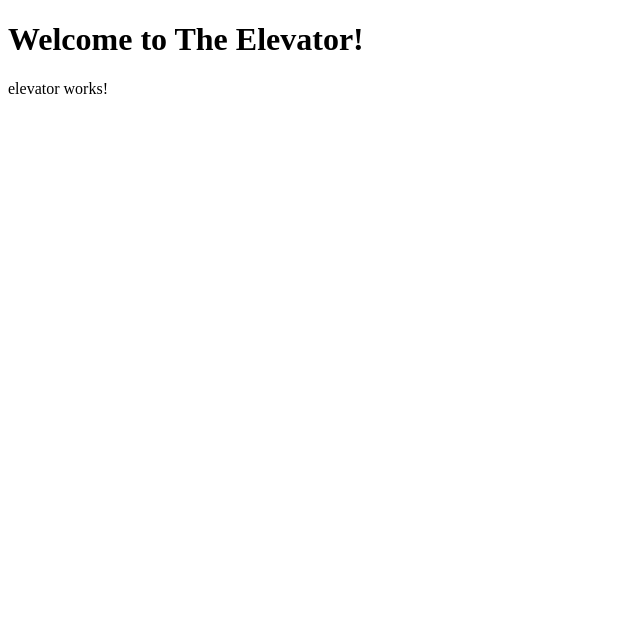
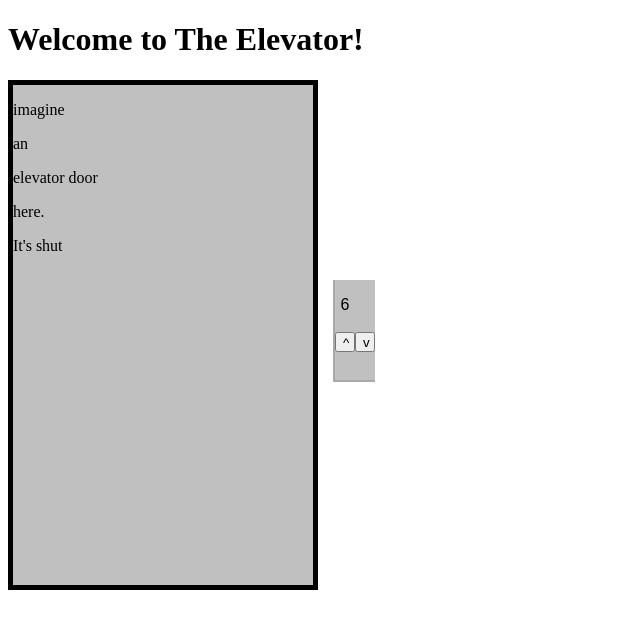
Before and after one commit to coletrumbocole/world-of-kata, an Angular app in the folder August/: page / in a window 1280 px wide. Shown: the top 628 px of the page, without its empty margins (0-640 px from the left). Built offline with nearby package versions, Linux system fonts and the light colour scheme.

Commit message:
using scss now. Elevator and panel views almost done. Creted ElevatorDoor class

```diff
--- /dev/null
+++ b/August/src/app/elevator-door.ts
@@ -0,0 +1,15 @@
+import { Injectable } from '@angular/core';
+
+@Injectable()
+export class ElevatorDoor implements Injectable {
+  doorSign = "shut";
+
+  open() {
+    this.doorSign = "open";
+  }
+
+  toString() {
+    let str = "It\'s " + this.doorSign;
+    return str;
+  }
+}
--- a/August/src/app/elevator/elevator.component.html
+++ b/August/src/app/elevator/elevator.component.html
@@ -1,3 +1,14 @@
-<p>
-  elevator works!
-</p>
+<div id="wall">
+    <div id="elevator-door">
+        <p>imagine</p>
+        <p>an</p>
+        <p>elevator door</p>
+        <p>here.</p>
+        <p>{{ door.toString() }}</p>
+    </div>
+    <div id="elevator-button-panel">
+        <p>6</p>
+        <button (click)="doorOpen">^</button>
+        <button (click)="doorOpen">v</button>
+    </div>
+</div>
--- /dev/null
+++ b/August/src/app/elevator/elevator.component.scss
@@ -0,0 +1,30 @@
+#wall {
+}
+
+#elevator-door {
+    height: 500px;
+    width: 300px;
+    border: 5px solid black;
+    margin-right: 15px;
+    float: left;
+    background-color: silver;
+}
+
+#elevator-button-panel {
+    height: 100px;
+    width: 40px;
+    margin: 200px 0;
+    float: left;
+    border-left: 2px solid darkgray;
+    border-bottom: 2px solid darkgray;
+    background-color: silver;
+    font-family: Arial, sans-serif;
+    overflow: auto;
+
+    p, button {
+        text-align: center;
+        width: 20px;
+        height: 20px;
+    }
+
+}
--- a/August/src/app/elevator/elevator.component.ts
+++ b/August/src/app/elevator/elevator.component.ts
@@ -1,15 +1,29 @@
 import { Component, OnInit } from '@angular/core';
+
+import { ElevatorDoor } from '../elevator-door';
 
 @Component({
   selector: 'app-elevator',
   templateUrl: './elevator.component.html',
-  styleUrls: ['./elevator.component.css']
+  styleUrls: ['./elevator.component.scss'],
+  providers: [ElevatorDoor]
 })
 export class ElevatorComponent implements OnInit {
+  door: ElevatorDoor;
 
-  constructor() { }
+  constructor(door: ElevatorDoor) {
+    this.door = door;
+  }
 
   ngOnInit() {
   }
 
+  doorOpen() {
+    // amke background color orange on the button that was pressed.
+    // don't allow further action on this button, until the elevator arrives.
+    // wait for elevator to arrive.
+    //
+    this.door.open();
+  }
+
 }
```
Also changed, not shown: August/src/app/elevator/elevator.component.css (deleted).
